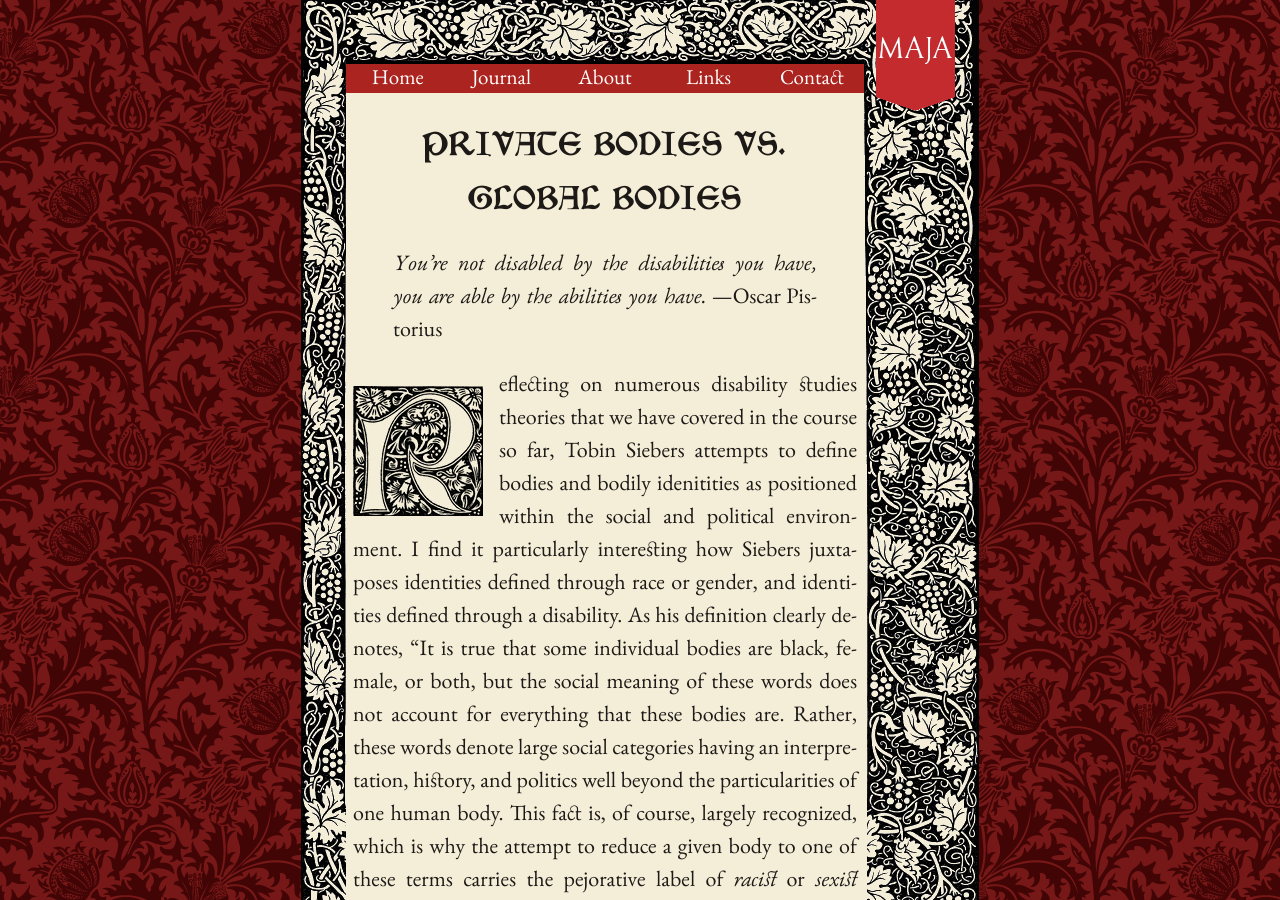
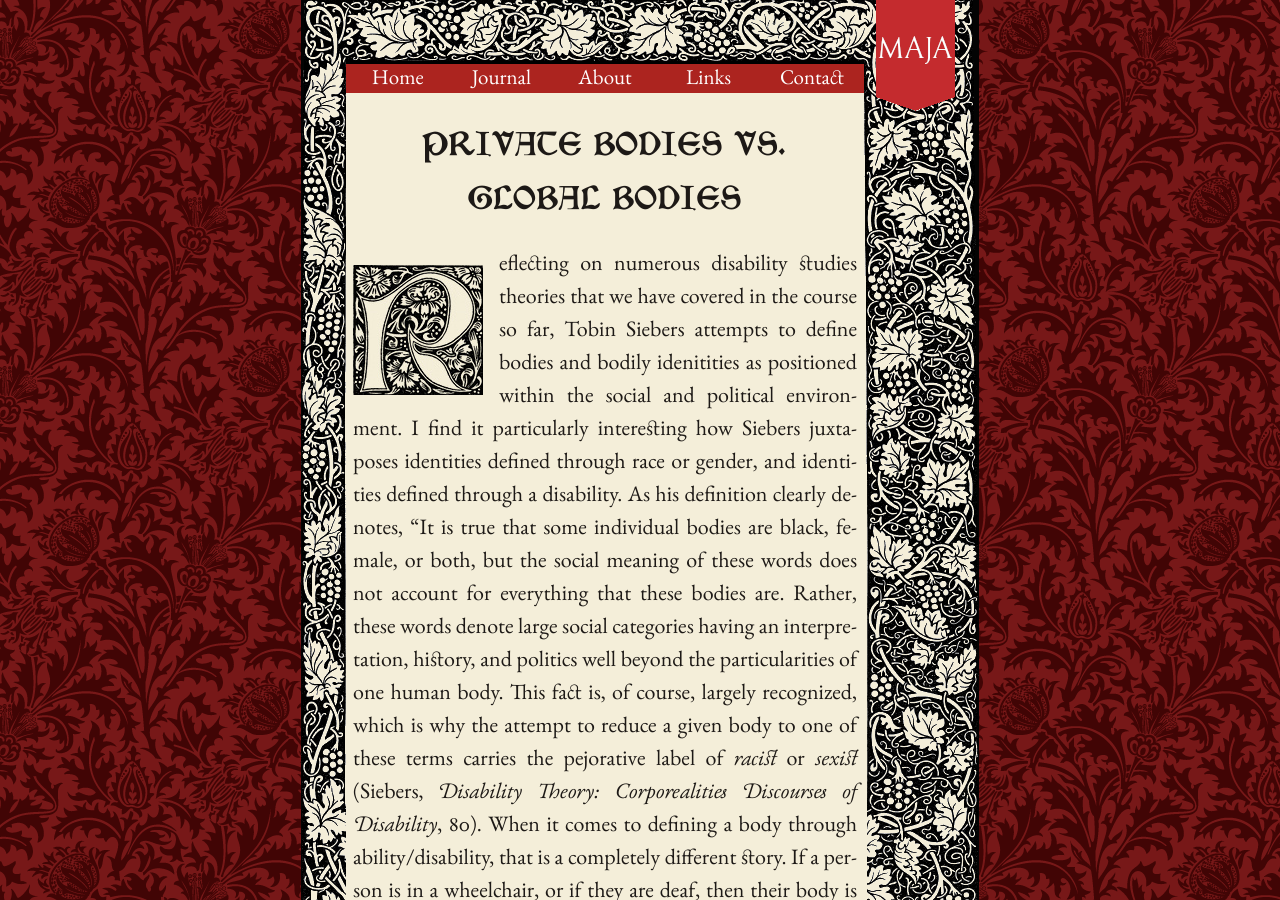
Before and after one commit to mpasovic/majapasovic.org, a Jekyll site: the page built from _posts/2012-07-07-global-bodies.md, in a window 1280 px wide and 900 px high. Built offline with Jekyll 4.4.1, drawn with Linux system fonts in a browser that asks for light colours; nearby versions of some CDN libraries.

Commit message:
Updated 2012-07-07-global-bodies.md

```diff
--- a/_posts/2012-07-07-global-bodies.md
+++ b/_posts/2012-07-07-global-bodies.md
@@ -3,9 +3,6 @@ layout: post
 title: Private Bodies vs. Global Bodies
 published: true
 ---
-
-> *You’re not disabled by the disabilities you have, you are able by the
-> abilities you have.* —Oscar Pistorius
 
 <span class="versal r9">R</span>eflecting on numerous disability studies
 theories that we have covered in the course so far, Tobin Siebers
```
